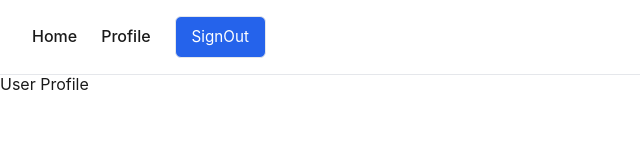
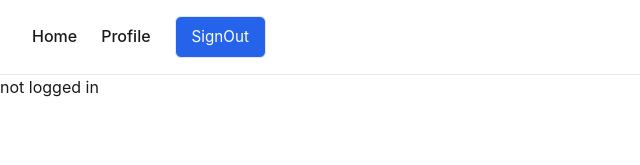
Before and after one commit to Joel101205/TeamUp, a Next.js app: page /profile in a window 1280 px wide. Shown: the top 165 px of the page, without its empty margins (0-640 px from the left). Built offline with nearby package versions, Linux system fonts and the light colour scheme; no server answers.

Commit message:
[user profile] display simple user information

```diff
--- a/app/profile/page.tsx
+++ b/app/profile/page.tsx
@@ -1,5 +1,21 @@
+'use client'
+
+import { useAuth } from "@/context/AuthContext"
+
 export default function Page() {
+    const {user, loading} = useAuth();
+
+
+    if (loading) return <div>Loading...</div>;
+
+    if (!user) return <p>not logged in</p>;
+
     return (
-        <h1>User Profile</h1>
+        <div>
+            <h1>User Profile</h1>
+            <p>UserID: {user.uid}</p>
+            <p>UserName: {user.email}</p>
+        </div>
+
     )
 }
```
